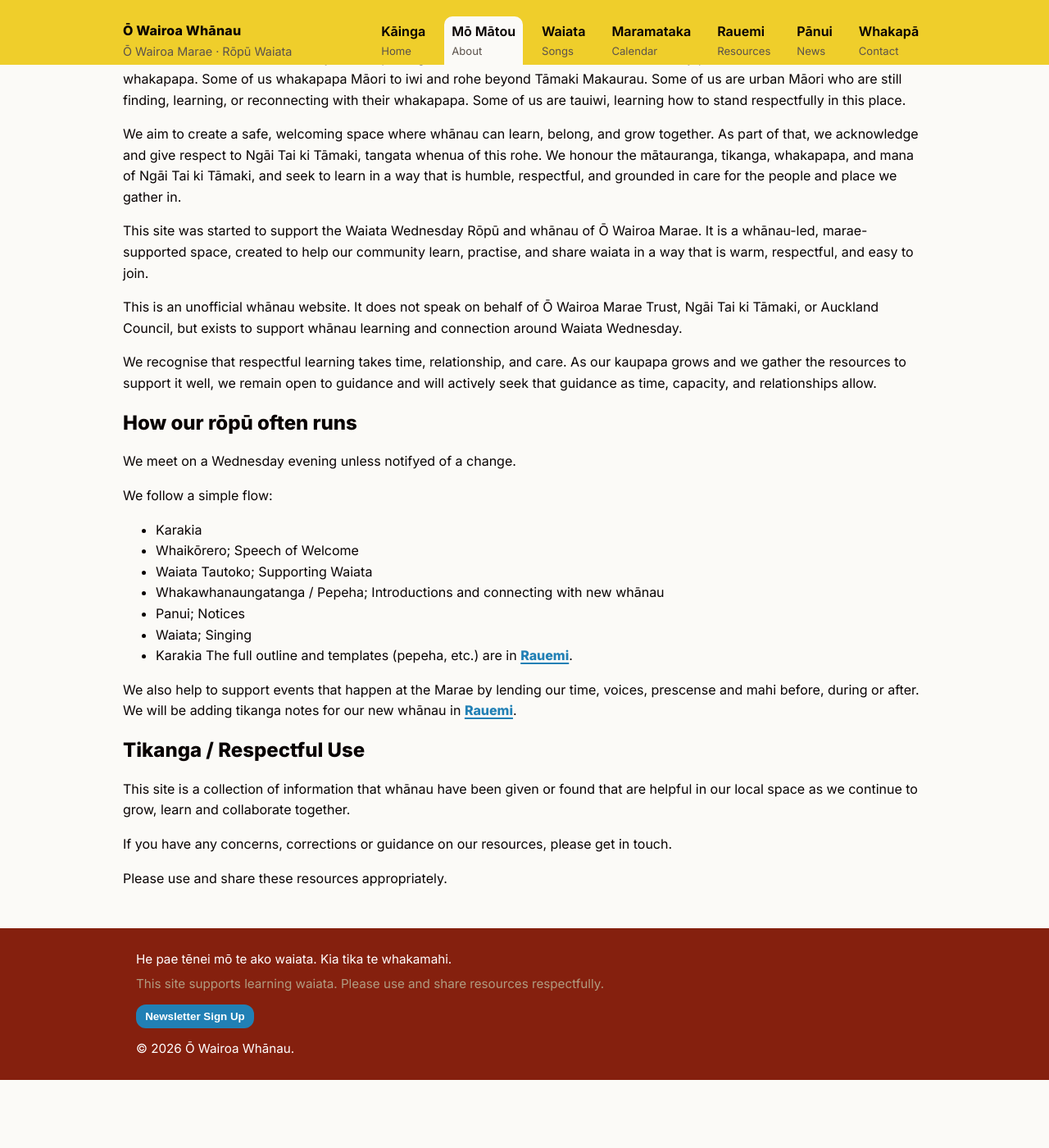
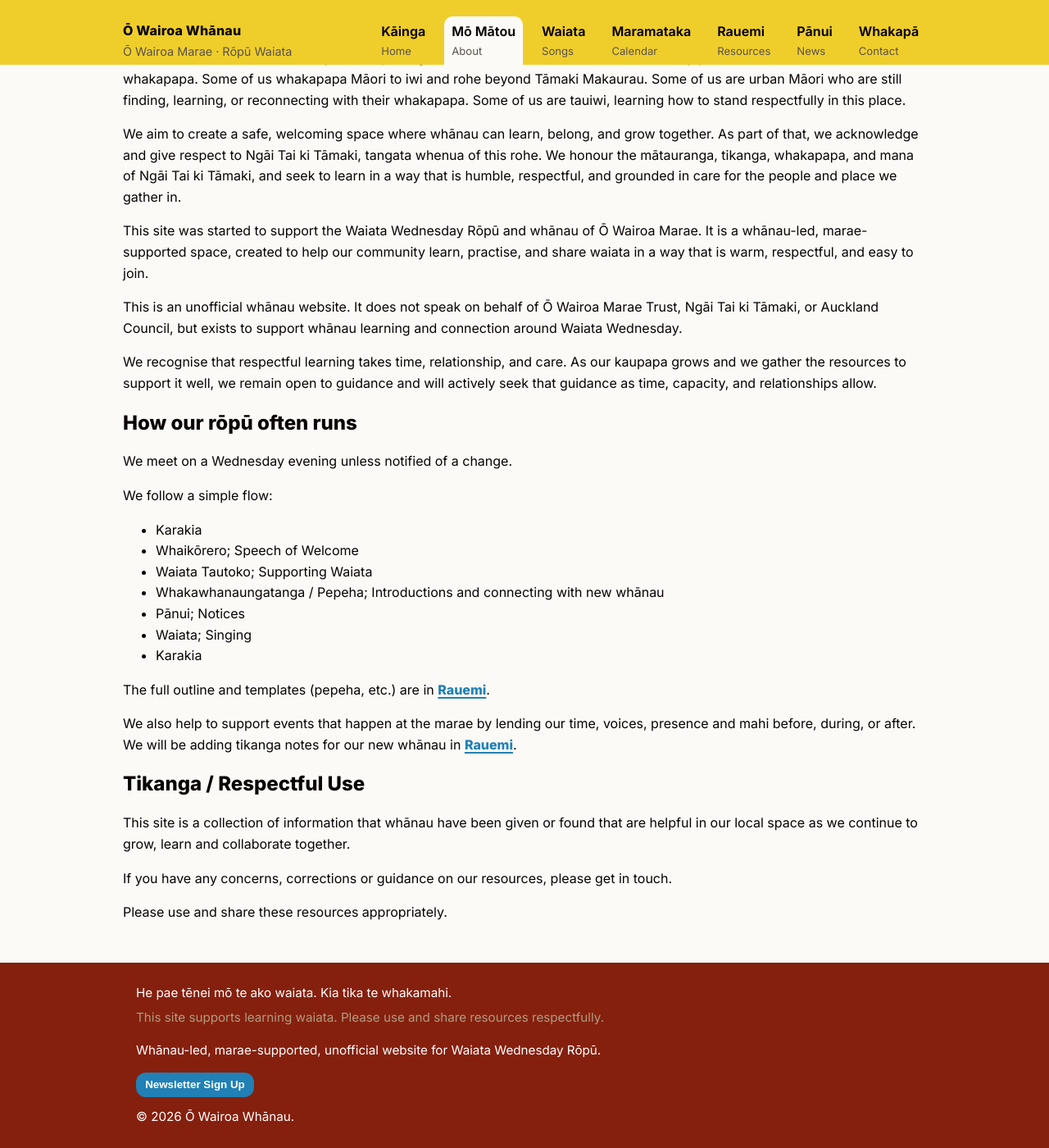
Before and after one commit to Standen-Home/owairoawhanau-site, a Jekyll site: the page built from about.md, in a window 1280 px wide and 1400 px high, scrolled down 300 px. Shown: the whole window at 82% size. Built offline with Jekyll 4.4.1, drawn with Linux system fonts in a browser that asks for light colours; before the commit the page ends 1617 px from its top, so only the background shows below that.

Commit message:
polishes

```diff
--- a/_data/site-settings.yml
+++ b/_data/site-settings.yml
@@ -1,4 +1,4 @@
 site_note: "He pae tēnei mō te ako waiata. Kia tika te whakamahi."
 site_note_en: "This site supports learning waiata. Please use and share resources respectfully."
 hero_title: "Nau mai, haere mai"
-hero_subtitle: "Te rōpū waiata o Owairoa Marae"
+hero_subtitle: "Te Rōpū Waiata o Ō Wairoa Marae"
--- a/_includes/footer.html
+++ b/_includes/footer.html
@@ -4,6 +4,7 @@
     {% if site.data.site-settings.site_note_en %}
       <p class="footer-en">{{ site.data.site-settings.site_note_en }}</p>
     {% endif %}
+    <p class="footer-note">Whānau-led, marae-supported, unofficial website for Waiata Wednesday Rōpū.</p>
     <div class="footer-actions">
       <button class="btn btn-primary" type="button" onclick="window._klOnsite = window._klOnsite || []; window._klOnsite.push(['openForm', 'XGX9qF']);">Newsletter Sign Up</button>
     </div>
--- a/_layouts/home.html
+++ b/_layouts/home.html
@@ -13,7 +13,7 @@ layout: default
   <div class="grid">
     <div class="card">
       <h2>Next practice</h2>
-      <p>Add the next practice details here (or on the Calendar page).</p>
+      <p>Check the Calendar page for the next Waiata Wednesday practice details.</p>
     </div>
     <div class="card">
       <h2>Featured waiata</h2>
--- a/about.md
+++ b/about.md
@@ -17,19 +17,20 @@ This is an unofficial whānau website. It does not speak on behalf of Ō Wairoa
 We recognise that respectful learning takes time, relationship, and care. As our kaupapa grows and we gather the resources to support it well, we remain open to guidance and will actively seek that guidance as time, capacity, and relationships allow.
 
 ## How our rōpū often runs
-We meet on a Wednesday evening unless notifyed of a change.
+We meet on a Wednesday evening unless notified of a change.
 
 We follow a simple flow:
  - Karakia
  - Whaikōrero; Speech of Welcome
  - Waiata Tautoko; Supporting Waiata
  - Whakawhanaungatanga / Pepeha; Introductions and connecting with new whānau
- - Panui; Notices
+ - Pānui; Notices
  - Waiata; Singing
  - Karakia
+
 The full outline and templates (pepeha, etc.) are in **[Rauemi](/resources/)**.
 
-We also help to support events that happen at the Marae by lending our time, voices, prescense and mahi before, during or after.
+We also help to support events that happen at the marae by lending our time, voices, presence and mahi before, during, or after.
 We will be adding tikanga notes for our new whānau in **[Rauemi](/resources/)**.
 
 ## Tikanga / Respectful Use
```
